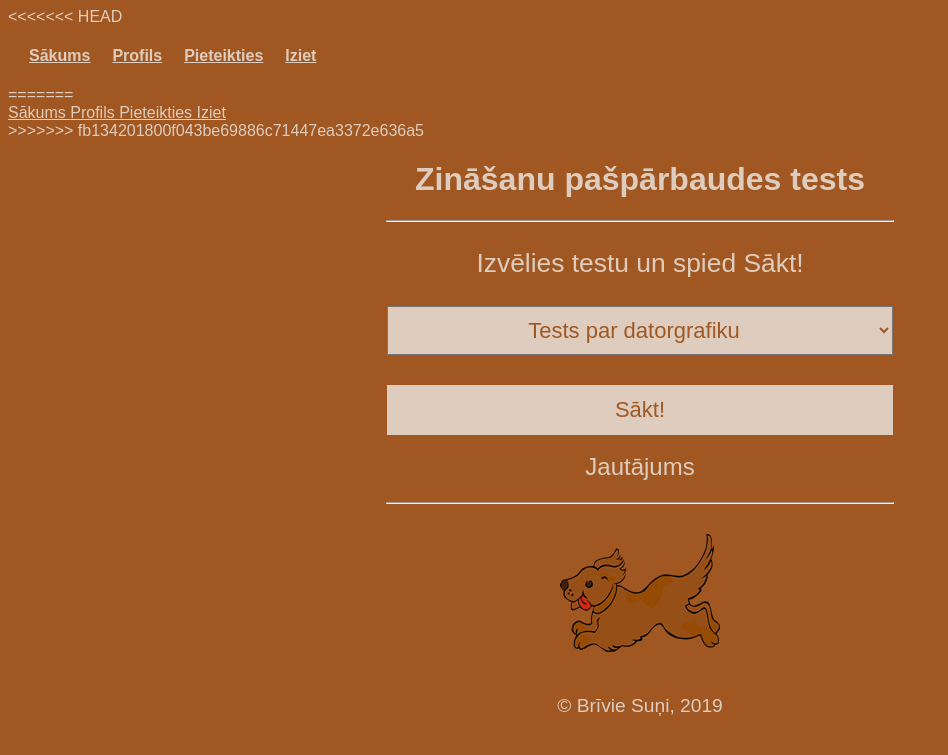
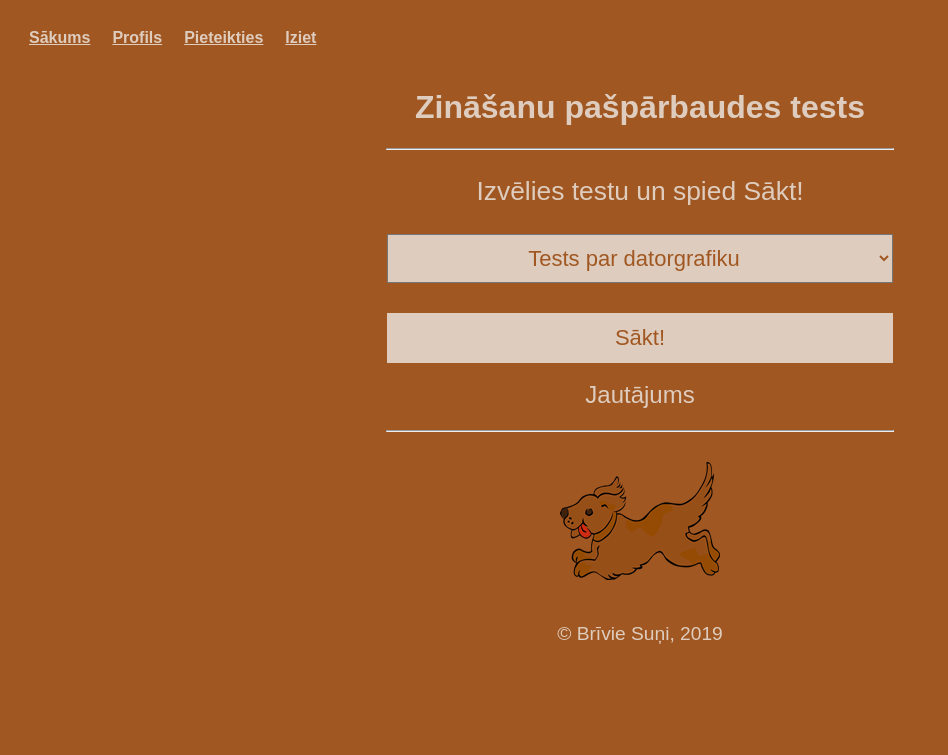
Before and after one commit to juris124/heroku-tests, a Flask app: page /macibas in a window 1280 px wide. Shown: the top 755 px of the page, without its empty margins (0-948 px from the left). Run offline with Flask 2, Linux system fonts and the light colour scheme.

Commit message:
Izdevās!!!

```diff
--- a/templates/BSveidne.html
+++ b/templates/BSveidne.html
@@ -19,42 +19,32 @@
 
   <body>
     <div id="navbarMenuHeroA" class="navbar-menu">
-<<<<<<< HEAD
-        <div class="navbar-end">
-            <table cellspacing="20">
-                <tr>
-                  <td> <a href="/" class="navbar-item">
-                    <b>   Sākums  </b>
-              </a></td>
-                  <td><a href="/profile" class="navbar-item">
-                    <b>   Profils   </b>
-                </a></td>
-                  <td> <a href="/login" class="navbar-item">
-                    <b>  Pieteikties </b>
-                </a></td>
-                  <td> <a href="/logout" class="navbar-item">
-                    <b>  Iziet </b>
-                </a></td>
-                </tr>
-                </table>
-
-
-=======
       <div class="navbar-end">
-        <a href="/" class="navbar-item">
-          Sākums
-        </a>
-        <a href="/profile" class="navbar-item">
-          Profils
-        </a>
-        <a href="/login" class="navbar-item">
-          Pieteikties
-        </a>
-        <a href="/logout" class="navbar-item">
-          Iziet
-        </a>
+        <table cellspacing="20">
+          <tr>
+            <td>
+              <a href="/" class="navbar-item">
+                <b> Sākums </b>
+              </a>
+            </td>
+            <td>
+              <a href="/profile" class="navbar-item">
+                <b> Profils </b>
+              </a>
+            </td>
+            <td>
+              <a href="/login" class="navbar-item">
+                <b> Pieteikties </b>
+              </a>
+            </td>
+            <td>
+              <a href="/logout" class="navbar-item">
+                <b> Iziet </b>
+              </a>
+            </td>
+          </tr>
+        </table>
       </div>
->>>>>>> fb134201800f043be69886c71447ea3372e636a5
     </div>
     <div class="saturs">
       {% block saturs %} {% endblock %}
--- a/templates/macibas.html
+++ b/templates/macibas.html
@@ -1,4 +1,7 @@
 {% extends "veidne.html" %} {% block galva %}
+ <div class="preloader behind">
+  <img src="{{ url_for('static', filename='bildes/pulsing-cube.svg') }}" />
+</div>
 <div id="galva">
   <h1>Zināšanu pašpārbaudes tests</h1>
   <hr width="40%" />
--- a/templates/veidne.html
+++ b/templates/veidne.html
@@ -26,5 +26,8 @@
       </a>
     </div>
   </div>
+  <div class="rezultats">
+    <div id="rezult" hidden>Testā iegūtie punkti</div>
+  </div>
 </div>
 {% endblock %}
```
